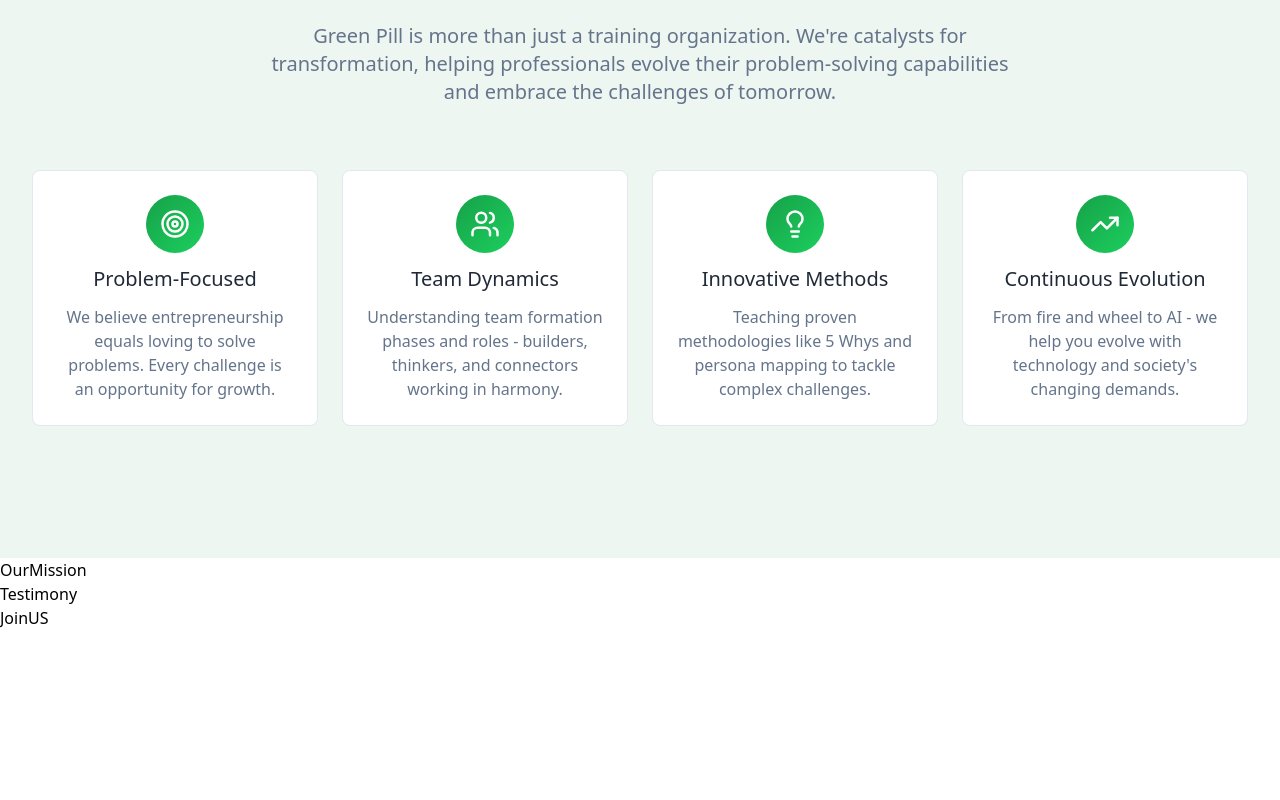
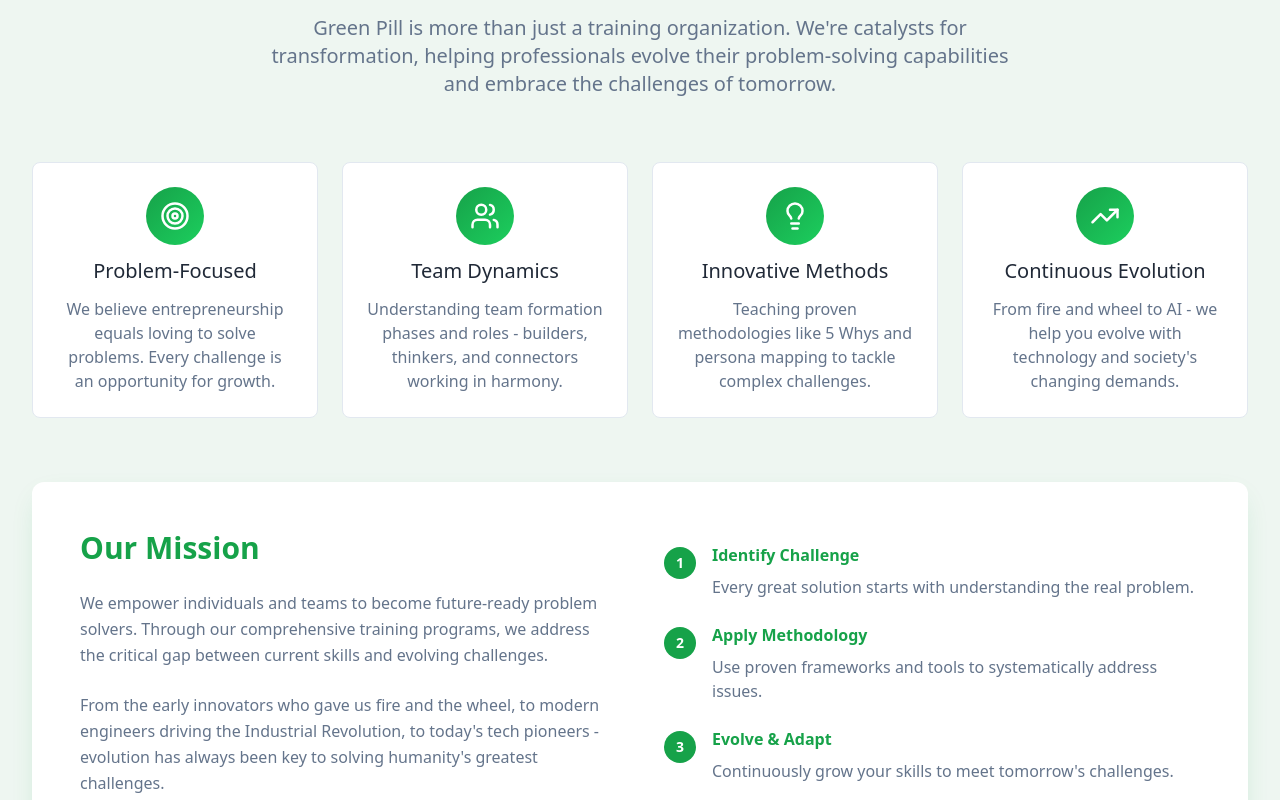
Before and after one commit to aposte7/green-pill, a Next.js app: page / in a window 1280 px wide. Shown: the part 1040-1840 px from the top of the page. Before the commit the page ends 1670 px from the top, so only its background shows below. Built offline with nearby package versions, Linux system fonts and the light colour scheme.

Commit message:
feat: add out mission to about us component

```diff
--- a/src/features/home/components/about-us.tsx
+++ b/src/features/home/components/about-us.tsx
@@ -2,19 +2,21 @@
 
 function AboutUs() {
 	return (
-		<section className="bg-secondary py-25 text-secondary-foreground ">
-			<h2 className="mx-auto font-bold w-fit text-4xl">
-				About Green Pill
-			</h2>
+		<section className="bg-secondary space-y-16 px-8 py-25 text-secondary-foreground ">
+			<div>
+				<h2 className="mx-auto mb-6 font-bold w-fit text-4xl">
+					About Green Pill
+				</h2>
 
-			<p className="text-muted-foreground max-w-3xl text-xl text-center mx-auto py-8 text">
-				Green Pill is more than just a training organization. We&apos;re
-				catalysts for transformation, helping professionals evolve their
-				problem-solving capabilities and embrace the challenges of
-				tomorrow.
-			</p>
+				<p className="text-muted-foreground max-w-3xl text-xl text-center mx-auto  text">
+					Green Pill is more than just a training organization.
+					We&apos;re catalysts for transformation, helping
+					professionals evolve their problem-solving capabilities and
+					embrace the challenges of tomorrow.
+				</p>
+			</div>
 
-			<div className="grid  min-[70rem]:grid-cols-4 py-8 gap-6 sm:grid-cols-2 px-8">
+			<div className="grid  min-[70rem]:grid-cols-4  gap-6 sm:grid-cols-2 ">
 				<div className="bg-card text-card-foreground gap-3 p-6 border flex flex-col items-center border-border rounded-lg">
 					<div className="flex p-3.5 w-fit justify-center items-center rounded-full bg-gradient-primary text-primary-foreground">
 						<Target size={30} />
@@ -66,6 +68,80 @@
 					</p>
 				</div>
 			</div>
+
+			<div className="bg-card rounded-xl p-8 md:p-12 shadow-elegant">
+				<div className="grid grid-cols-1 lg:grid-cols-2 gap-12 items-center">
+					<div>
+						<h3 className="text-3xl font-bold text-foreground mb-6">
+							Our Mission
+						</h3>
+						<p className="text-muted-foreground mb-6 leading-relaxed">
+							We empower individuals and teams to become
+							future-ready problem solvers. Through our
+							comprehensive training programs, we address the
+							critical gap between current skills and evolving
+							challenges.
+						</p>
+						<p className="text-muted-foreground leading-relaxed">
+							From the early innovators who gave us fire and the
+							wheel, to modern engineers driving the Industrial
+							Revolution, to today's tech pioneers - evolution has
+							always been key to solving humanity's greatest
+							challenges.
+						</p>
+					</div>
+					<div className="space-y-6">
+						<div className="flex items-start space-x-4">
+							<div className="w-8 h-8 bg-primary rounded-full flex items-center justify-center flex-shrink-0 mt-1">
+								<span className="text-white font-bold text-sm">
+									1
+								</span>
+							</div>
+							<div>
+								<h4 className="font-semibold text-foreground mb-2">
+									Identify Challenge
+								</h4>
+								<p className="text-muted-foreground">
+									Every great solution starts with
+									understanding the real problem.
+								</p>
+							</div>
+						</div>
+						<div className="flex items-start space-x-4">
+							<div className="w-8 h-8 bg-primary rounded-full flex items-center justify-center flex-shrink-0 mt-1">
+								<span className="text-white font-bold text-sm">
+									2
+								</span>
+							</div>
+							<div>
+								<h4 className="font-semibold text-foreground mb-2">
+									Apply Methodology
+								</h4>
+								<p className="text-muted-foreground">
+									Use proven frameworks and tools to
+									systematically address issues.
+								</p>
+							</div>
+						</div>
+						<div className="flex items-start space-x-4">
+							<div className="w-8 h-8 bg-primary rounded-full flex items-center justify-center flex-shrink-0 mt-1">
+								<span className="text-white font-bold text-sm">
+									3
+								</span>
+							</div>
+							<div>
+								<h4 className="font-semibold text-foreground mb-2">
+									Evolve & Adapt
+								</h4>
+								<p className="text-muted-foreground">
+									Continuously grow your skills to meet
+									tomorrow's challenges.
+								</p>
+							</div>
+						</div>
+					</div>
+				</div>
+			</div>
 		</section>
 	)
 }
```
